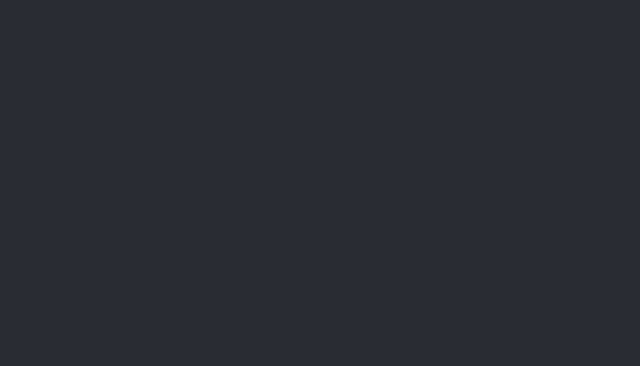
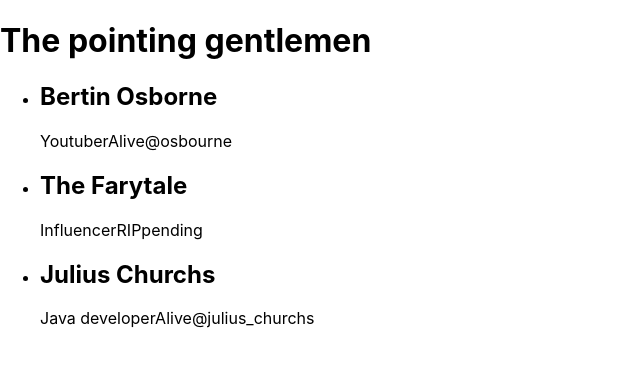
Before and after one commit to Gaston82/202301-w4ch1-gaston-artaza, a React (Create React App) app: page / in a window 1280 px wide. Shown: the top 366 px of the page, without its empty margins (0-640 px from the left). Built offline with nearby package versions, Linux system fonts and the light colour scheme.

Commit message:
add data to App component

```diff
--- a/src/App.tsx
+++ b/src/App.tsx
@@ -1,12 +1,60 @@
-import React from "react";
+import React, { useState } from "react";
 import "./App.css";
+import { Gentleman } from "./types";
 
-function App() {
+const App = (): JSX.Element => {
+  const [gentlemen] = useState<Gentleman[]>([
+    {
+      id: 1,
+      name: "Bertin Osborne",
+      status: "Alive",
+      profession: "Youtuber",
+      twitter: "@osbourne",
+      picture: "bertin.jpg",
+      alternativeText: "Osbourne pointing at you",
+      selected: true,
+    },
+    {
+      id: 2,
+      name: "The Farytale",
+      status: "RIP",
+      profession: "Influencer",
+      twitter: "pending",
+      picture: "fary.jpg",
+      alternativeText: "The Fary pointing at you",
+      selected: false,
+    },
+    {
+      id: 3,
+      name: "Julius Churchs",
+      status: "Alive",
+      profession: "Java developer",
+      twitter: "@julius_churchs",
+      picture: "julio.jpg",
+      alternativeText: "Churchs pointing at you",
+      selected: true,
+    },
+  ]);
+
   return (
-    <div className="App">
-      <header className="App-header"></header>
-    </div>
+    <>
+      <header>
+        <h1>The pointing gentlemen</h1>
+      </header>
+      <ul>
+        {gentlemen.map((gentleman) => (
+          <li>
+            <article>
+              <h2>{gentleman.name}</h2>
+              <span>{gentleman.profession}</span>
+              <span>{gentleman.status}</span>
+              <span>{gentleman.twitter}</span>
+            </article>
+          </li>
+        ))}
+      </ul>
+    </>
   );
-}
+};
 
 export default App;
```
